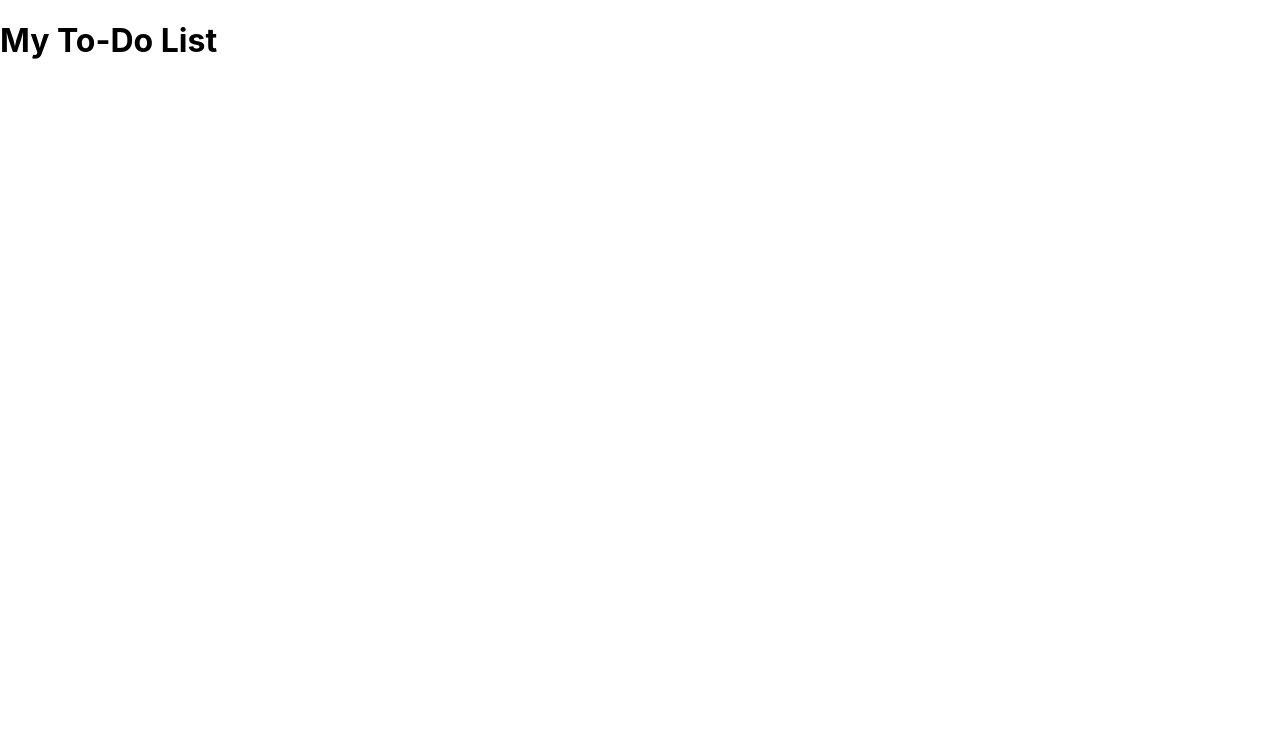
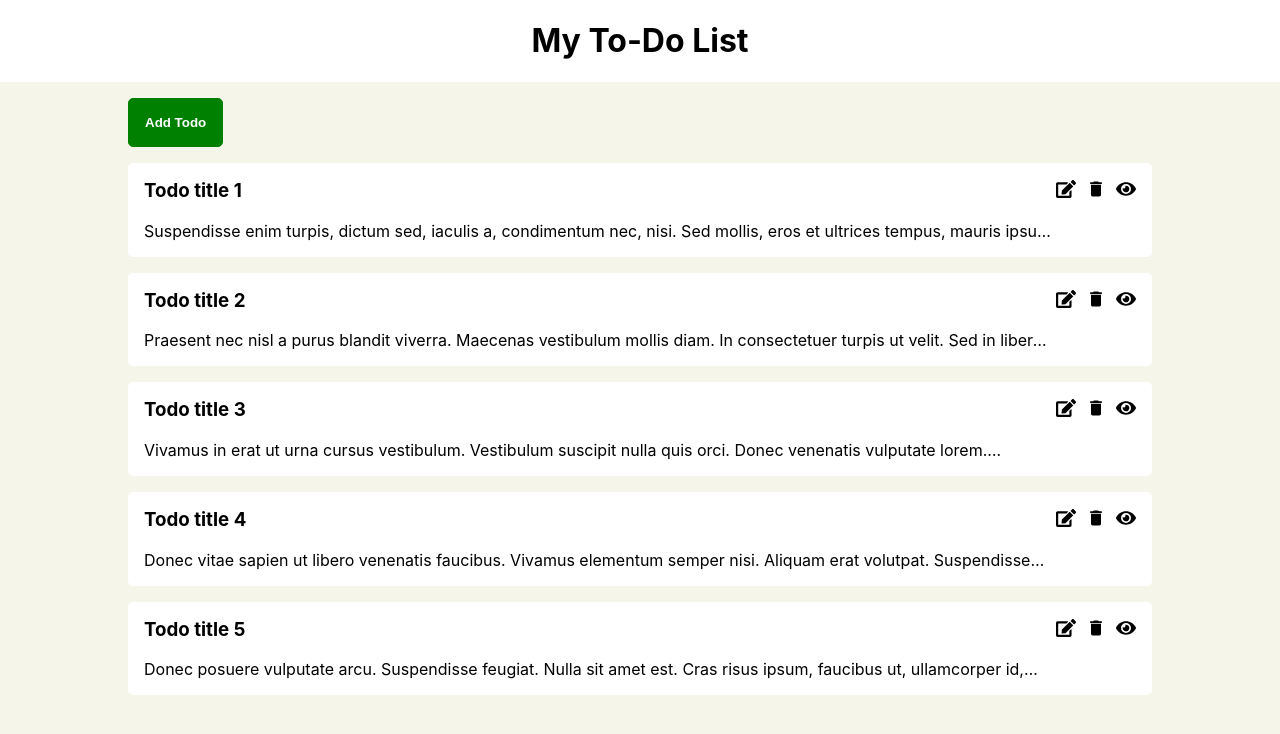
Before and after one commit to HeoChauA/training_reactjs, a React (Create React App) app: page / in a window 1280 px wide. Shown: the top 734 px of the page. Built offline with nearby package versions, Linux system fonts and the light colour scheme.

Commit message:
Nhung-1: Update markup and style for Todo list.

```diff
--- a/package.json
+++ b/package.json
@@ -12,6 +12,7 @@
     "@types/react-dom": "^18.3.1",
     "react": "^18.3.1",
     "react-dom": "^18.3.1",
+    "react-icons": "^5.4.0",
     "react-scripts": "5.0.1",
     "typescript": "^4.9.5",
     "web-vitals": "^2.1.4"
--- a/src/App.css
+++ b/src/App.css
@@ -48,3 +48,88 @@
     font-weight: 900;
   }
 }
+
+.container {
+  margin: 0 auto;
+  display: flex;
+  flex-direction: column;
+  min-height: 100vh;
+}
+
+.todos {
+  flex-grow: 1;
+  background-color: #F5F5E9;
+
+  .todos__inner {
+    margin: 0 auto;
+    max-width: 1024px;
+  }
+
+  .todos__button {
+    background-color: green;
+    padding: 16px;
+    display: inline-block;
+    border: 1px solid green;
+    box-shadow: none;
+    outline: none;
+    appearance: none;
+    border-radius: 5px;
+    margin: 16px 0;
+    color: white;
+    font-weight: bold;
+  }
+
+  ul {
+    margin: 0;
+    padding: 0;
+
+    li {
+      border-radius: 5px;
+      display: flex;
+      background-color: white;
+      padding: 16px;
+      margin-bottom: 16px;
+      align-items: flex-start;
+      justify-content: space-between;
+    }
+  }
+
+  .todo-title,
+  .todo-desc {
+    margin-top: 0;
+  }
+
+  .todo-desc {
+    margin-bottom: 0;
+    text-overflow: ellipsis;
+    white-space: initial;
+    display: -webkit-box;
+    -webkit-line-clamp: 1;
+    -webkit-box-orient: vertical;
+    overflow: hidden;
+  }
+
+  .todo-actions {
+    display: flex;
+    align-items: center;
+    flex-flow: row nowrap;
+    gap: 10px;
+
+    button {
+      cursor: pointer;
+      padding: 0;
+      border: none;
+      background-color: transparent;
+
+      &:hover {
+        svg {
+          color: green;
+        }
+      }
+
+      svg {
+        font-size: 20px;
+      }
+    }
+  }
+}
--- a/src/App.tsx
+++ b/src/App.tsx
@@ -1,10 +1,12 @@
 import React from 'react';
 import "./App.css";
+import Todos from './components/Todos/Todos';
 
 function App() {
   return (
-    <div>
-      <h1>My To-Do List</h1>
+    <div className='container'>
+      <h1 style={{ textAlign: 'center' }}>My To-Do List</h1>
+      <Todos />
     </div>
   );
 }
--- /dev/null
+++ b/src/components/Todos/Todos.tsx
@@ -0,0 +1,64 @@
+import { FaEdit } from "react-icons/fa";
+import { MdDelete } from "react-icons/md";
+import { FaEye } from "react-icons/fa";
+
+const todos = [
+  {
+    title: "Todo title 1",
+    desc: "Suspendisse enim turpis, dictum sed, iaculis a, condimentum nec, nisi. Sed mollis, eros et ultrices tempus, mauris ipsum aliquam libero, non adipiscing dolor urna a orci. Fusce fermentum. Pellentesque egestas, neque sit amet convallis pulvinar, justo nulla eleifend augue, ac auctor orci leo non est. Suspendisse feugiat."
+  },
+  {
+    title: "Todo title 2",
+    desc: "Praesent nec nisl a purus blandit viverra. Maecenas vestibulum mollis diam. In consectetuer turpis ut velit. Sed in libero ut nibh placerat accumsan. Integer tincidunt."
+  },
+  {
+    title: "Todo title 3",
+    desc: "Vivamus in erat ut urna cursus vestibulum. Vestibulum suscipit nulla quis orci. Donec venenatis vulputate lorem. Vivamus euismod mauris. Fusce vel dui."
+  },
+  {
+    title: "Todo title 4",
+    desc: "Donec vitae sapien ut libero venenatis faucibus. Vivamus elementum semper nisi. Aliquam erat volutpat. Suspendisse feugiat. In hac habitasse platea dictumst."
+  },
+  {
+    title: "Todo title 5",
+    desc: " Donec posuere vulputate arcu. Suspendisse feugiat. Nulla sit amet est. Cras risus ipsum, faucibus ut, ullamcorper id, varius ac, leo."
+  }
+];
+
+type TodoItemType = {
+  title: string;
+  desc: string;
+};
+
+const TodoItem = ({title, desc}: TodoItemType) => {
+  return (
+    <li>
+      <div className="todo-content">
+        <h3 className="todo-title">{title}</h3>
+        <p className="todo-desc">{desc}</p>
+      </div>
+      <div className="todo-actions">
+        <button><FaEdit /></button>
+        <button><MdDelete /></button>
+        <button><FaEye /></button>
+      </div>
+    </li>
+  )
+}
+
+const Todos = () => {
+  return (
+    <div className="todos">
+      <div className="todos__inner">
+        <button className="todos__button">Add Todo</button>
+        <ul className="todos__list">
+          {todos.map((todo) => (
+            <TodoItem title={todo.title} desc={todo.desc} />
+          ))}
+        </ul>
+      </div>
+    </div>
+  )
+}
+
+export default Todos;
```
Also changed, not shown: 1 other file (tests, documents, lock files or other folders).
